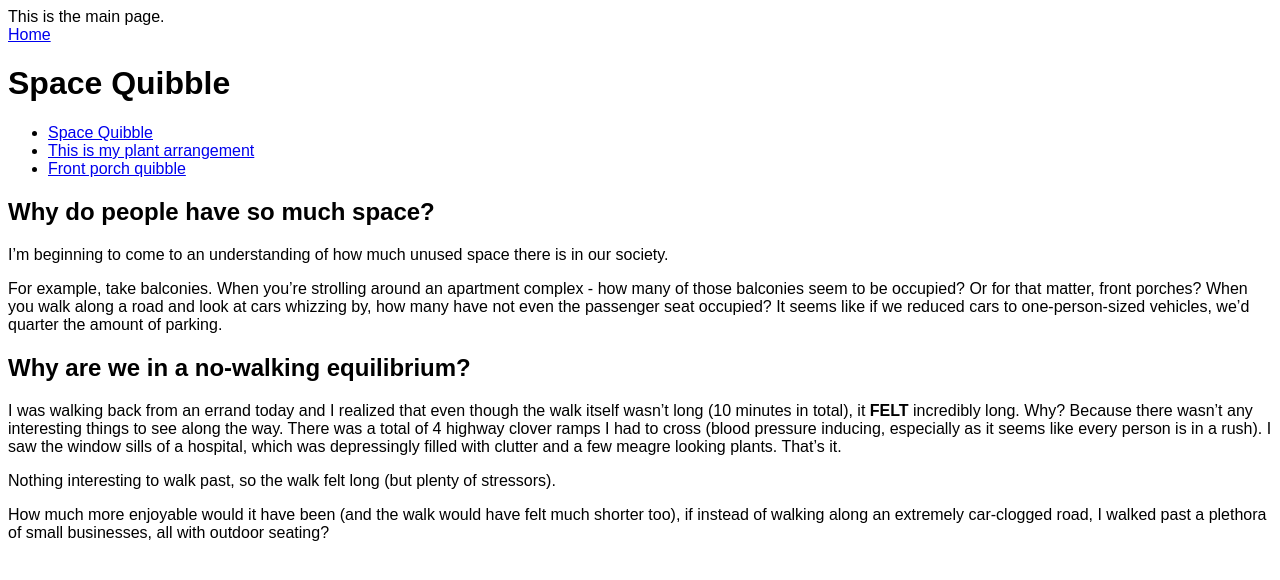
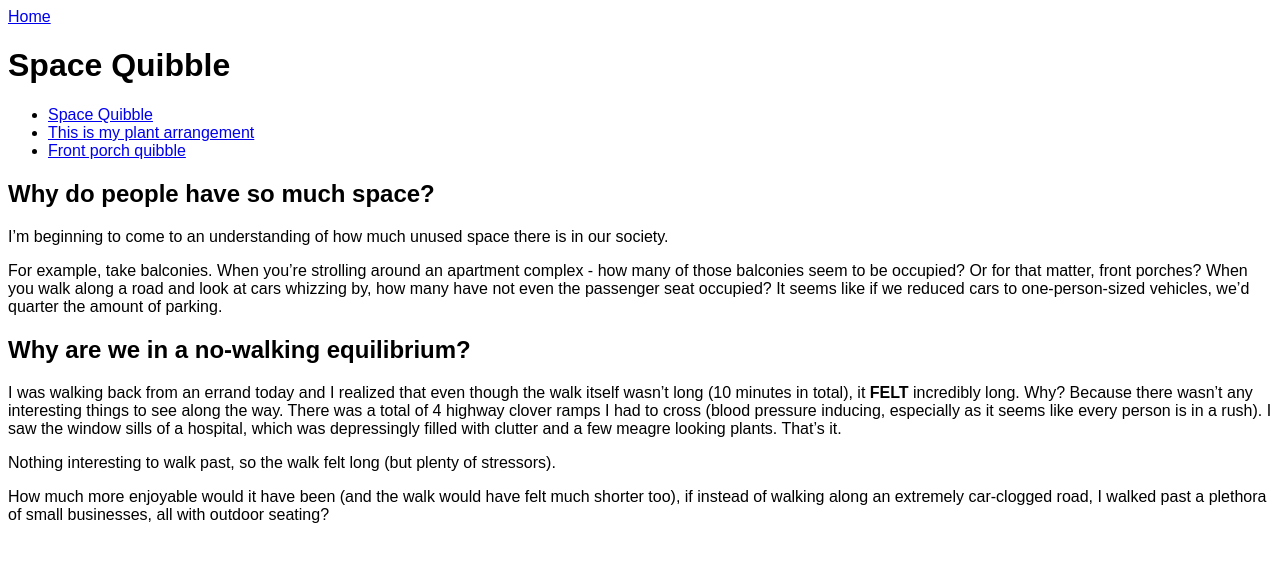
Before and after one commit to heyluney/heyluney.github.io, a Jekyll site: the page built from _posts/2025-12-02-space-quibble.md, in a window 1280 px wide. Shown: the top 580 px of the page. Built offline with Jekyll 4.4.1, drawn with Linux system fonts in a browser that asks for light colours; our own code applies the rules of GitHub Pages for plain Markdown files.

Commit message:
Update default.html
Remove main page from layout (to be migrated to main html).

```diff
--- a/_layouts/default.html
+++ b/_layouts/default.html
@@ -6,8 +6,6 @@
 </head>
 
 <body>
-
-This is the main page.
 
 <nav>
   <a href="/">Home</a>
```
